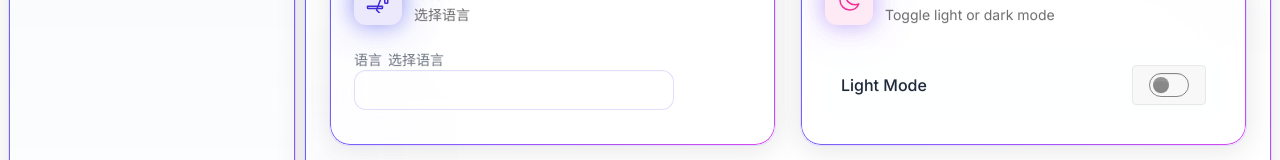
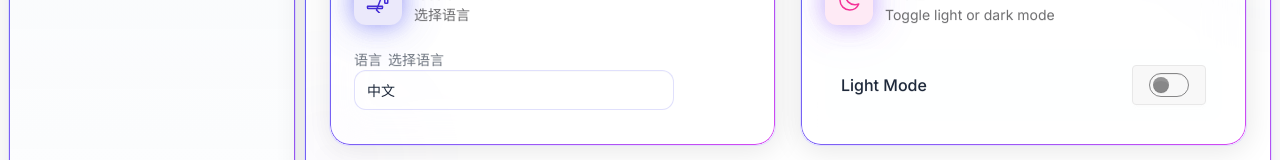
Before and after one commit to sufar/kafka-manager, a Vue app in the folder ui/: page /settings in a window 1280 px wide. Shown: the part 253-413 px from the top of the page. Built offline with nearby package versions, Linux system fonts and the light colour scheme; no server answers.

Commit message:
修复报错

```diff
--- a/ui/src/components/Settings/LanguageSelector.vue
+++ b/ui/src/components/Settings/LanguageSelector.vue
@@ -5,7 +5,7 @@
       <span class="label-text-alt">{{ t.settings.selectLanguage }}</span>
     </label>
     <select
-      :value="currentLanguage.value"
+      :value="currentLanguage"
       class="select select-bordered"
       @change="handleLanguageChange"
     >
@@ -19,7 +19,6 @@
 import { onMounted } from 'vue';
 import { storeToRefs } from 'pinia';
 import { useLanguageStore } from '@/stores/language';
-import type { Language } from '@/i18n/translations';
 
 const languageStore = useLanguageStore();
 const { t, setLanguage } = languageStore;
```
